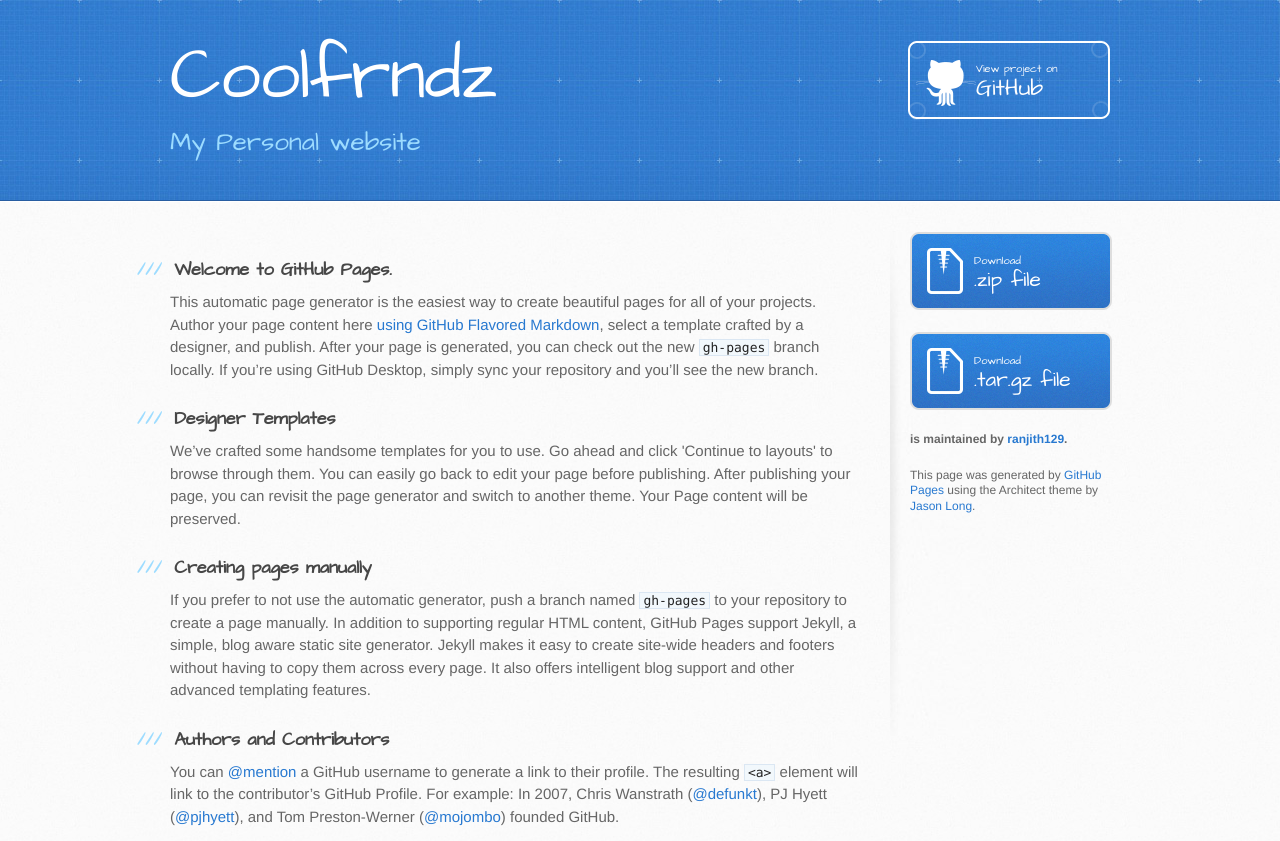
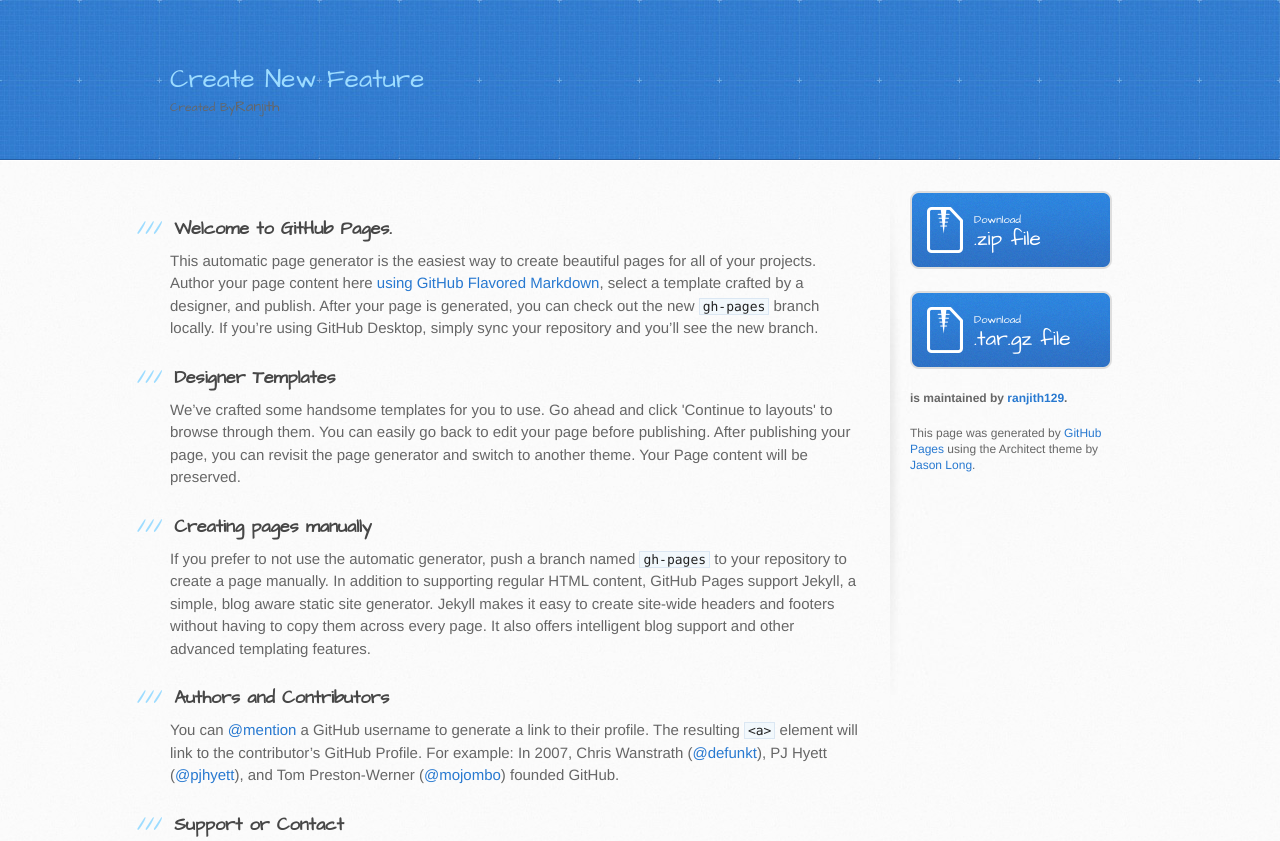
Before and after one commit to ranjith129/coolfrndz, a plain HTML site: page index.html in a window 1280 px wide. Shown: the top 841 px of the page. Drawn offline with Linux system fonts and the light colour scheme.

Commit message:
Update index.html

```diff
--- a/index.html
+++ b/index.html
@@ -19,9 +19,9 @@
   <body>
     <header>
       <div class="inner">
-        <h1>Coolfrndz</h1>
-        <h2>My Personal website</h2>
-        <a href="https://github.com/ranjith129/coolfrndz" class="button"><small>View project on</small> GitHub</a>
+        <a href="http://www.coolfrndz.com/"></a><img scr="https://github.com/ranjith129/coolfrndz/images/logo_200x88.png"></a>
+        <h2>Create New Feature</h2>
+        <small>Created By</small>Ranjith
       </div>
     </header>
 
```
